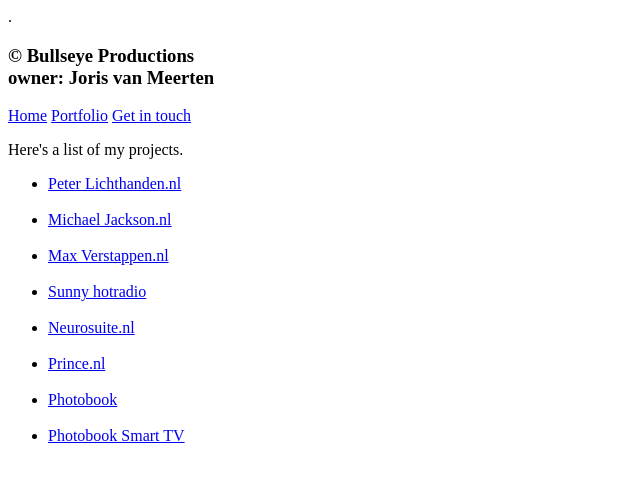
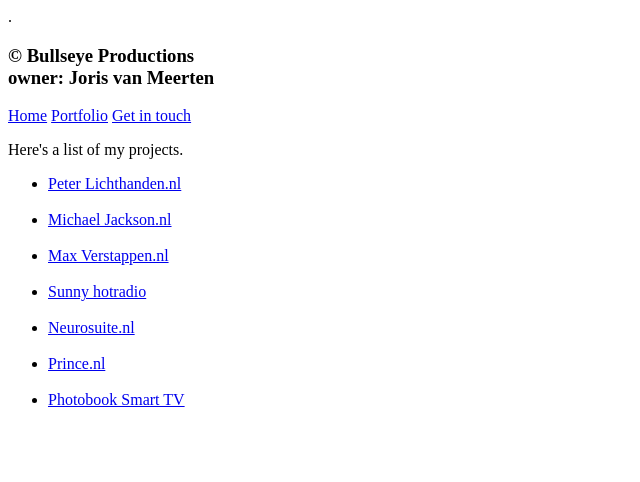
Before and after one commit to Georgyporgie/portfolio-mobile, a plain HTML site: page portfolio.html in a window 1280 px wide. Shown: the whole page, without its empty margins (0-640 px from the left). Drawn offline with Linux system fonts and the light colour scheme.

Commit message:
Update portfolio.html

```diff
--- a/portfolio.html
+++ b/portfolio.html
@@ -42,10 +42,7 @@ owner: Joris van Meerten</h3>
 <li>
      <a href="https://theincredibleprince.netlify.app">Prince.nl</a>
     </li>
- <br>
-<li>
-     <a href="https://photobookpeterjoris.netlify.app">Photobook</a>
-    </li>
+
  <br>
 <li>
      <a href="https://photobooksmarttv.netlify.app/">Photobook Smart TV</a>
```
